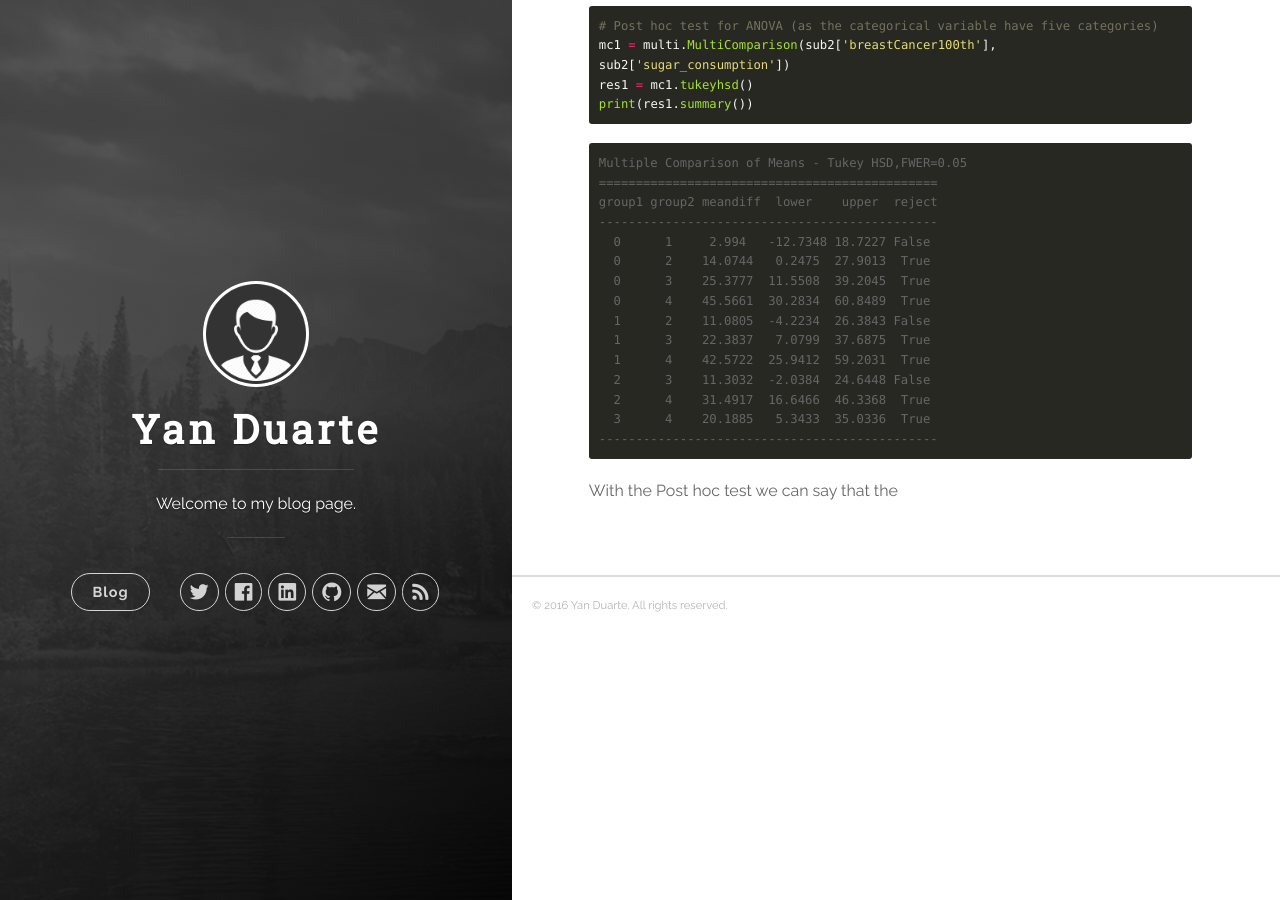
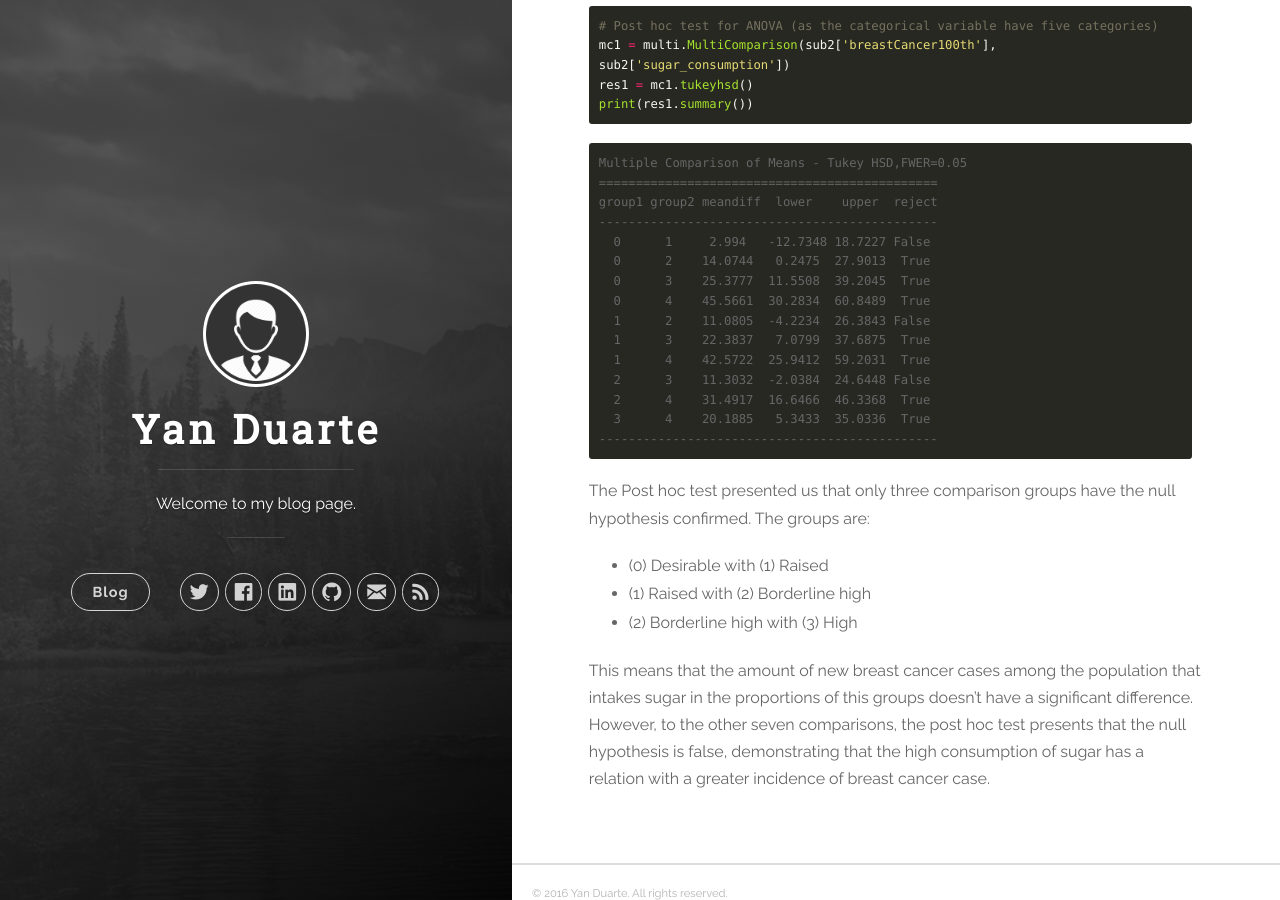
Before and after one commit to yan-duarte/yan-duarte.github.io, a Jekyll site: the page built from _posts/2016-07-29-DAT-Assignment1.md, in a window 1280 px wide and 900 px high, scrolled down 3241 px. Built offline with Jekyll 4.4.1, drawn with Linux system fonts in a browser that asks for light colours; nearby versions of some CDN libraries.

Commit message:
Updated 2016-07-29-DAT-Assignment1.md

````diff
--- a/_posts/2016-07-29-DAT-Assignment1.md
+++ b/_posts/2016-07-29-DAT-Assignment1.md
@@ -159,4 +159,10 @@ group1 group2 meandiff  lower    upper  reject
 ----------------------------------------------
 ```
 
-With the Post hoc test we can say that the
+The Post hoc test presented us that only three comparison groups have the null hypothesis confirmed. The groups are:
+
+  - (0) Desirable with (1) Raised
+  - (1) Raised with (2) Borderline high
+  - (2) Borderline high with (3) High
+
+This means that the amount of new breast cancer cases among the population that intakes sugar in the proportions of this groups doesn't have a significant difference. However, to the other seven comparisons, the post hoc test presents that the null hypothesis is false, demonstrating that the high consumption of sugar has a relation with a greater incidence of breast cancer case.
````
